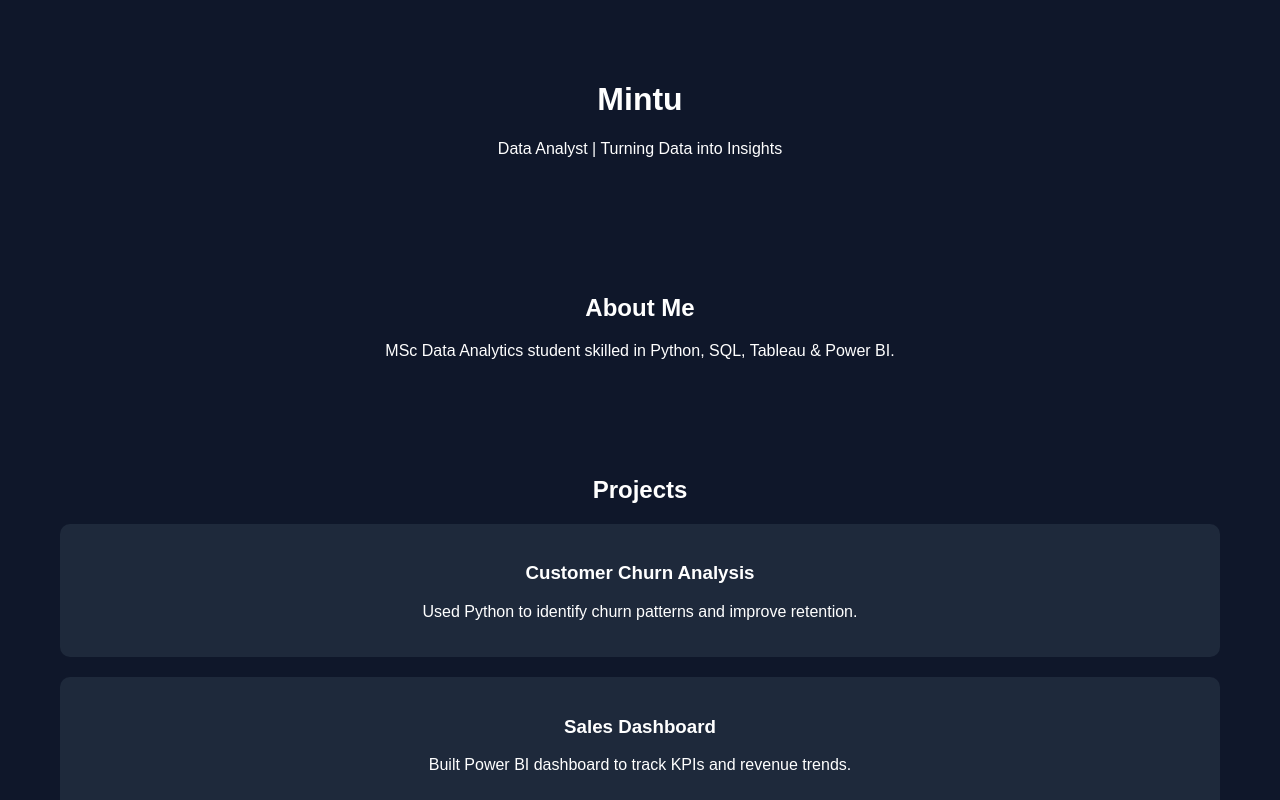
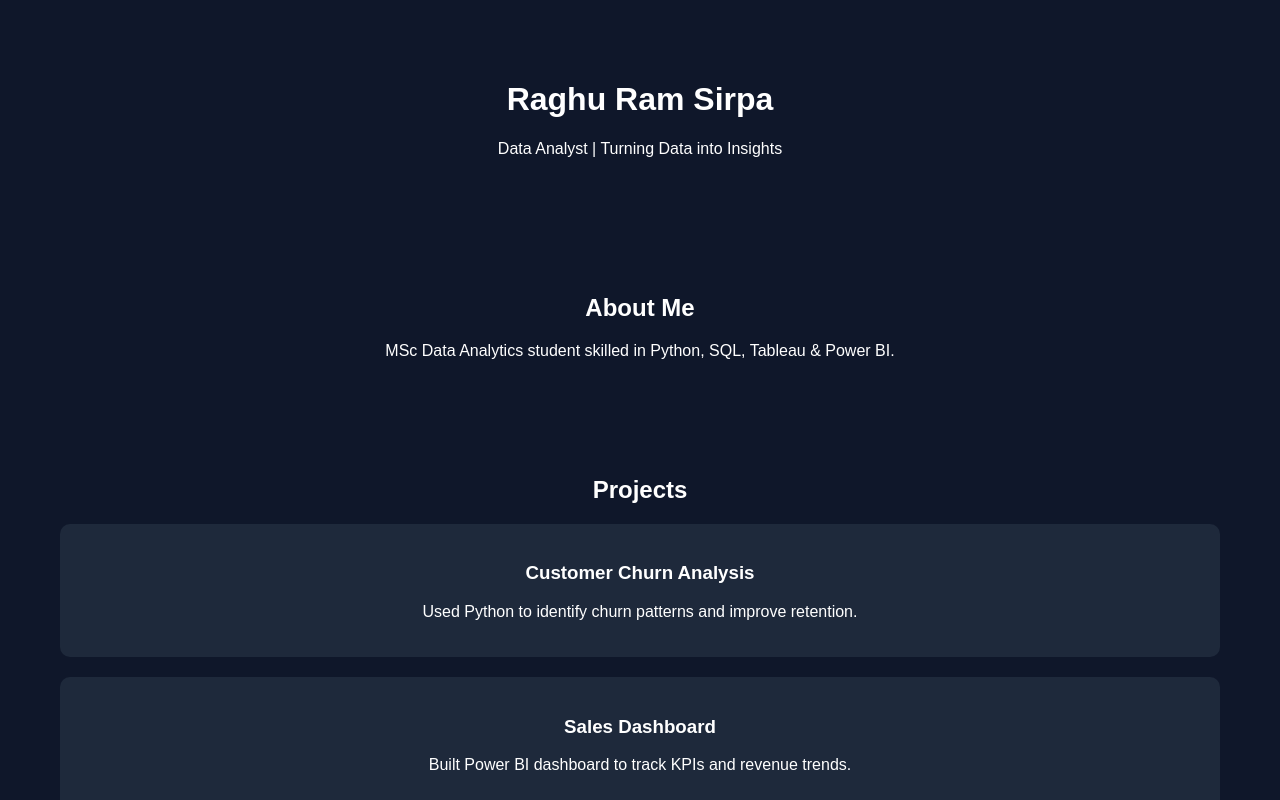
Before and after one commit to raghuramsirpa/raghuramsirpa.github.io, a plain HTML site: page index.html in a window 1280 px wide. Shown: the top 800 px of the page. Drawn offline with Linux system fonts and the light colour scheme.

Commit message:
Update index.html

```diff
--- a/index.html
+++ b/index.html
@@ -1,7 +1,7 @@
 <!DOCTYPE html>
 <html>
 <head>
-  <title>Mintu | Data Analyst</title>
+  <title>Raghu Ram Sirpa | Data Analyst</title>
   <style>
     body {
       font-family: Arial;
@@ -28,7 +28,7 @@
 <body>
 
 <header>
-  <h1>Mintu</h1>
+  <h1>Raghu Ram Sirpa</h1>
   <p>Data Analyst | Turning Data into Insights</p>
 </header>
 
```
